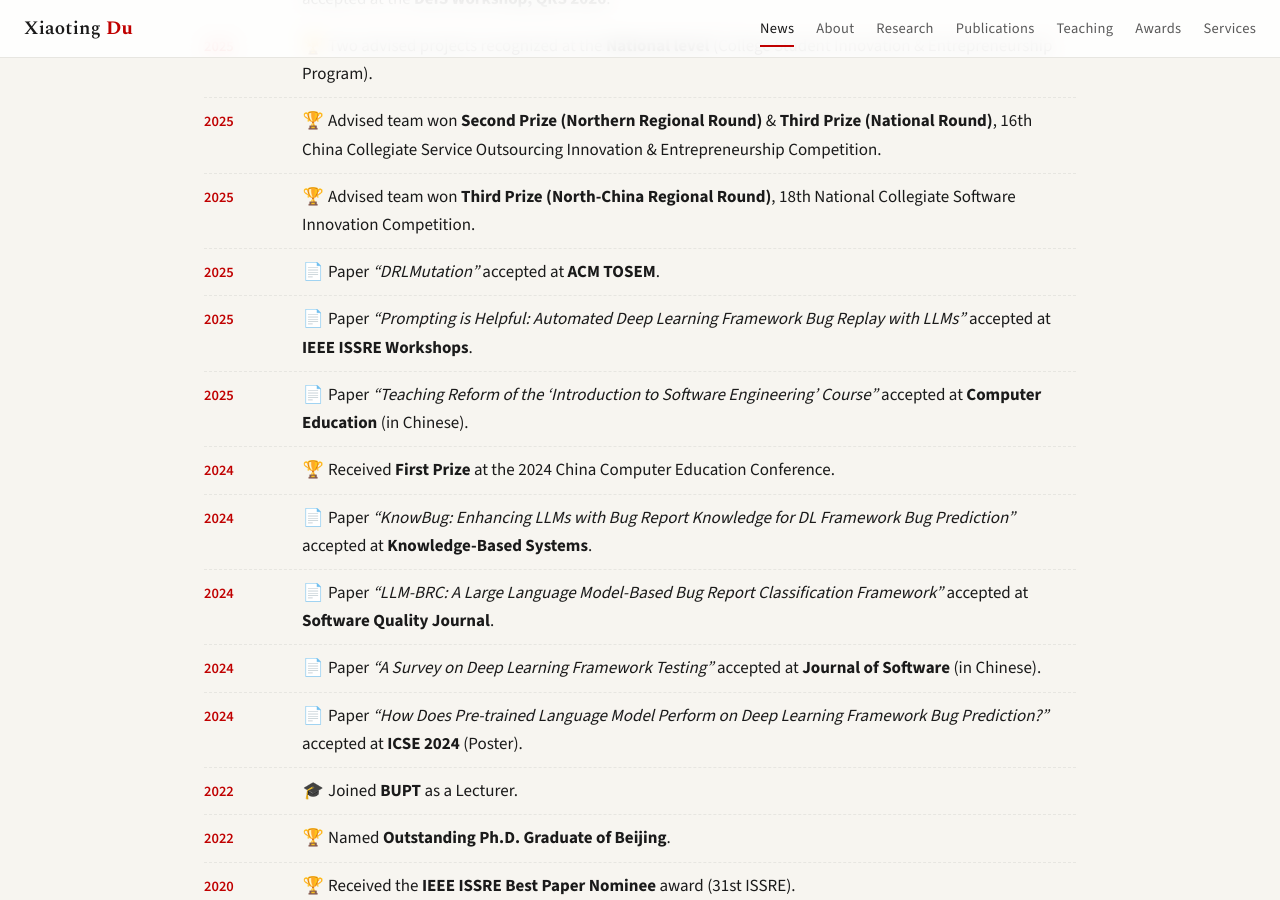
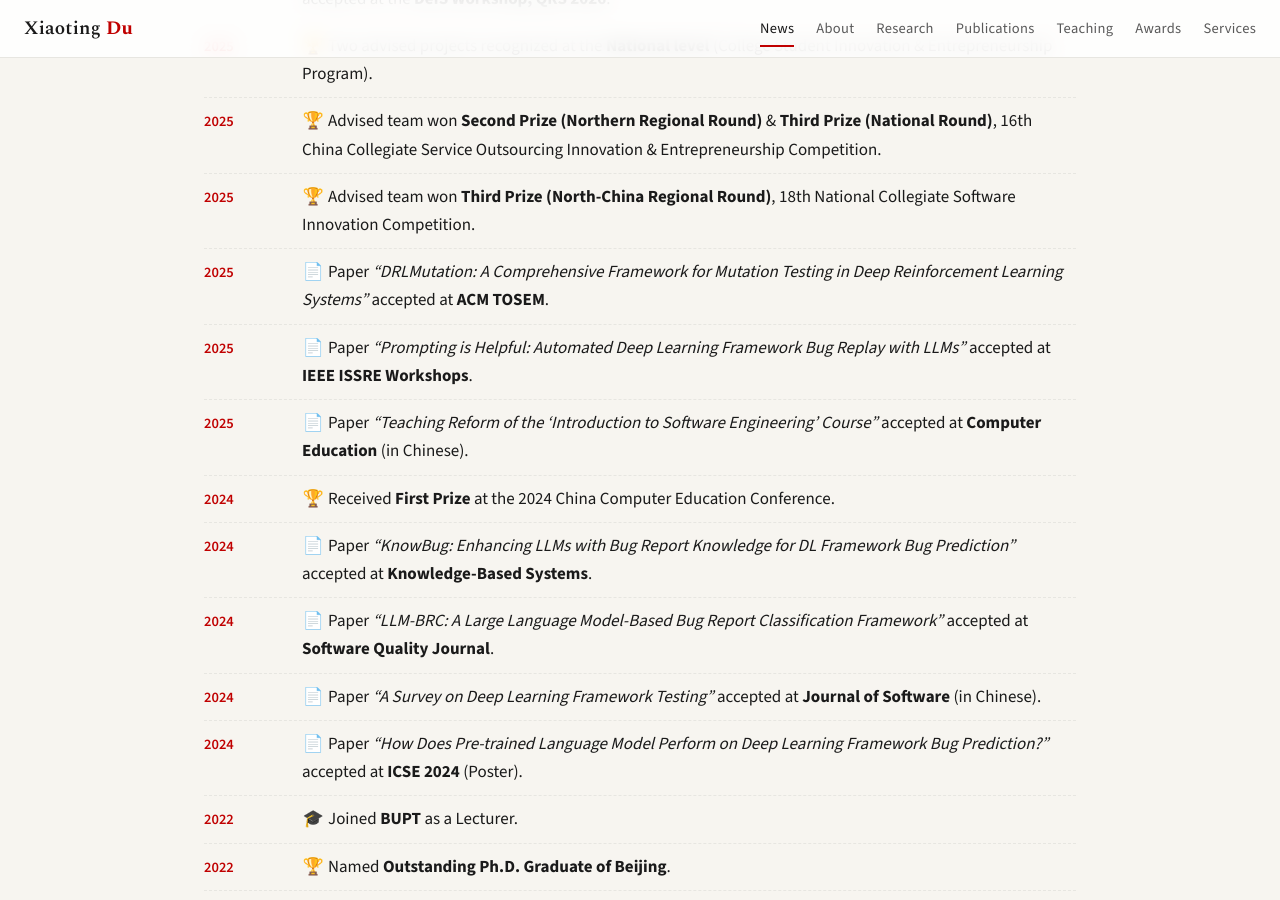
Before and after one commit to xiaotingdu/xiaotingdu.github.io, a Jekyll site: the page index.html, which Jekyll copies as it is, in a window 1280 px wide and 900 px high, scrolled down 968 px. Built offline with Jekyll 4.4.1, drawn with Linux system fonts in a browser that asks for light colours; a style sheet for code colours, icons or effects is not loaded.

Commit message:
docs: use full DRLMutation title in News
Co-Authored-By: Claude Opus 4.8 <noreply@anthropic.com>
Claude-Session: https://claude.ai/code/session_01HHvSEjrXxiD74jJiDgt76N

```diff
--- a/index.html
+++ b/index.html
@@ -77,7 +77,7 @@
       <li><time>2025</time><span><span class="ev">🏆</span>Two advised projects recognized at the <b>National level</b> (College Student Innovation &amp; Entrepreneurship Program).</span></li>
       <li><time>2025</time><span><span class="ev">🏆</span>Advised team won <b>Second Prize (Northern Regional Round)</b> &amp; <b>Third Prize (National Round)</b>, 16th China Collegiate Service Outsourcing Innovation &amp; Entrepreneurship Competition.</span></li>
       <li><time>2025</time><span><span class="ev">🏆</span>Advised team won <b>Third Prize (North-China Regional Round)</b>, 18th National Collegiate Software Innovation Competition.</span></li>
-      <li><time>2025</time><span><span class="ev">📄</span>Paper <i>&ldquo;DRLMutation&rdquo;</i> accepted at <b>ACM TOSEM</b>.</span></li>
+      <li><time>2025</time><span><span class="ev">📄</span>Paper <i>&ldquo;DRLMutation: A Comprehensive Framework for Mutation Testing in Deep Reinforcement Learning Systems&rdquo;</i> accepted at <b>ACM TOSEM</b>.</span></li>
       <li><time>2025</time><span><span class="ev">📄</span>Paper <i>&ldquo;Prompting is Helpful: Automated Deep Learning Framework Bug Replay with LLMs&rdquo;</i> accepted at <b>IEEE ISSRE Workshops</b>.</span></li>
       <li><time>2025</time><span><span class="ev">📄</span>Paper <i>&ldquo;Teaching Reform of the &lsquo;Introduction to Software Engineering&rsquo; Course&rdquo;</i> accepted at <b>Computer Education</b> (in Chinese).</span></li>
       <li><time>2024</time><span><span class="ev">🏆</span>Received <b>First Prize</b> at the 2024 China Computer Education Conference.</span></li>
```
